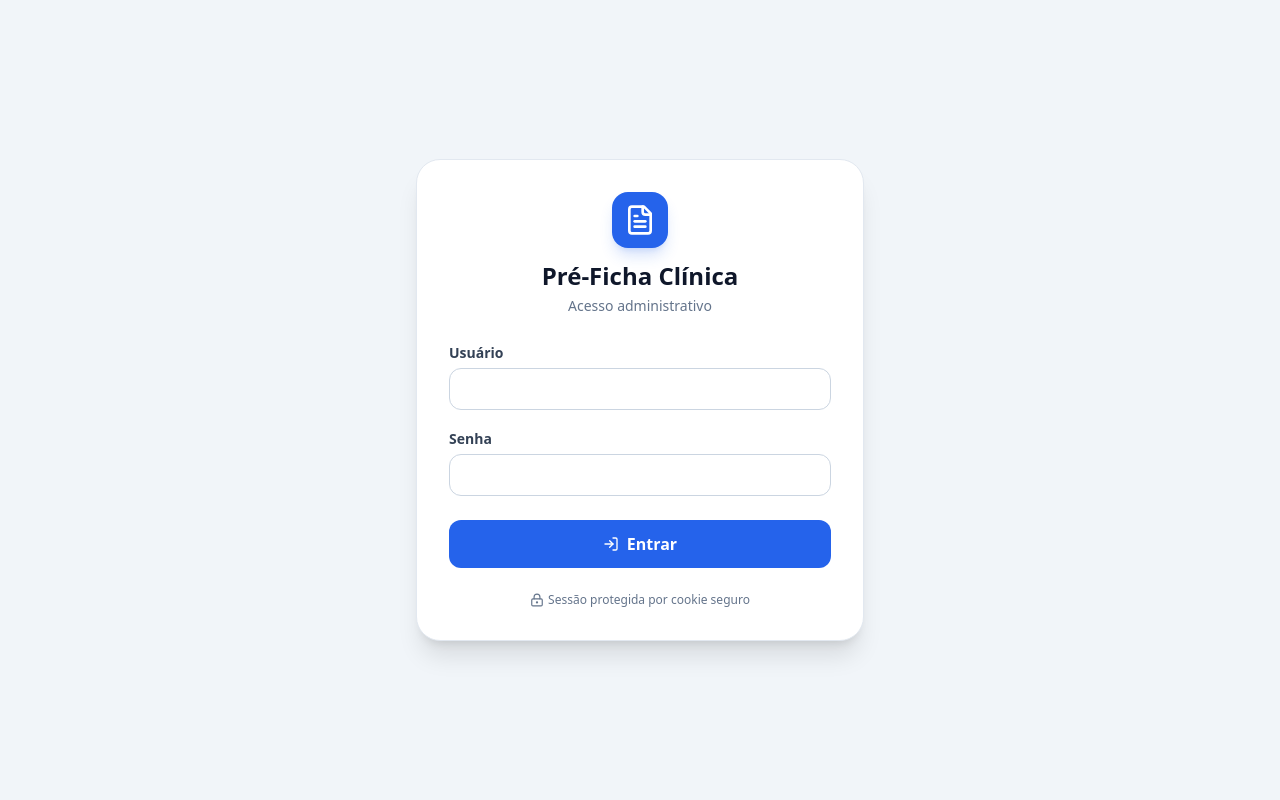
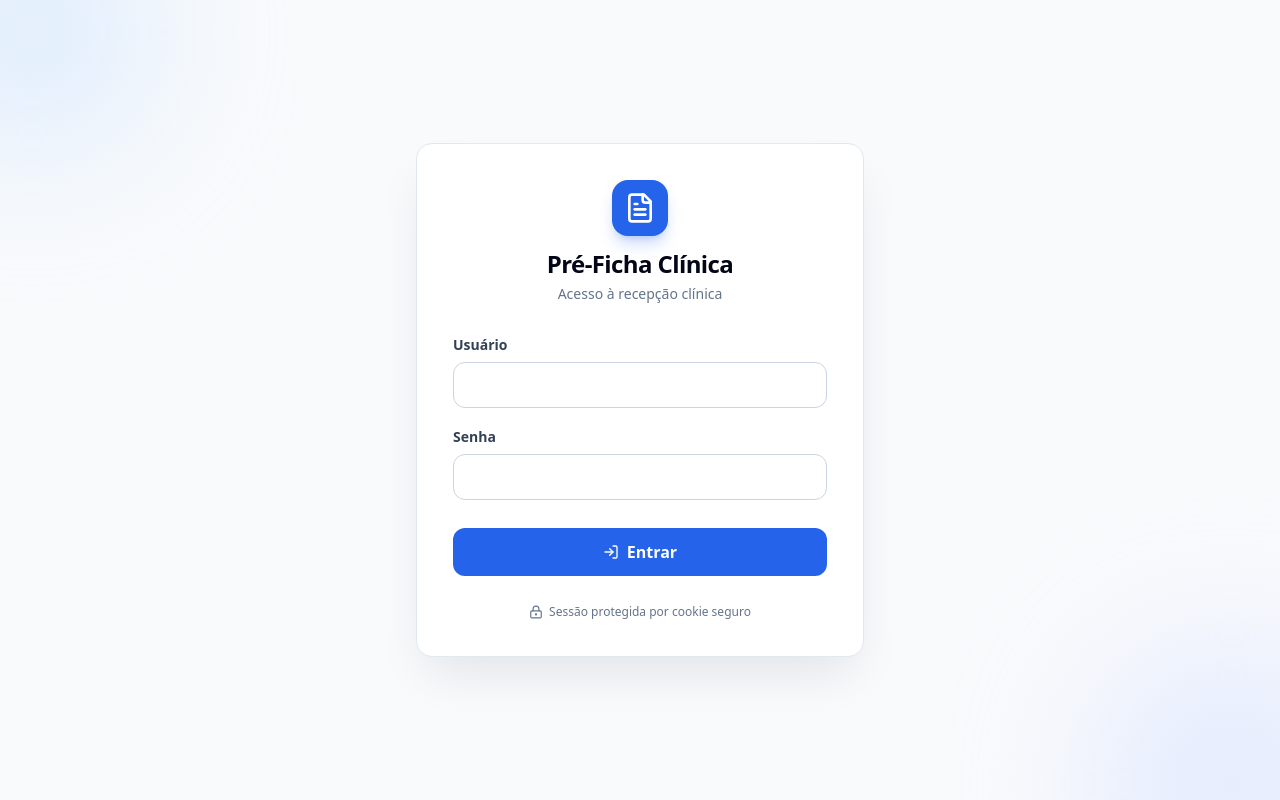
Before and after one commit to sscraul/pre-consulta, a React (Vite) app: page / in a window 1280 px wide. Built offline with nearby package versions, Linux system fonts and the light colour scheme; no server answers.

Commit message:
feat: redesign pre-ficha clinical flows

```diff
--- a/src/client/index.css
+++ b/src/client/index.css
@@ -19,6 +19,141 @@
     --border: 214.3 31.8% 91.4%;
     --input: 214.3 31.8% 91.4%;
     --ring: 221.2 83.2% 53.3%;
+    --shadow-card: 0 8px 24px rgba(15, 23, 42, 0.06);
+    --shadow-card-hover: 0 14px 30px rgba(15, 23, 42, 0.1);
+    --shadow-primary: 0 12px 22px rgba(37, 99, 235, 0.2);
+    --focus-ring: 0 0 0 3px rgba(37, 99, 235, 0.2);
+  }
+}
+
+@layer components {
+  .app-shell {
+    background: #f8fafc;
+    color: #0f172a;
+  }
+
+  .surface-card {
+    background: #fff;
+    border: 1px solid #e2e8f0;
+    border-radius: 1rem;
+    box-shadow: var(--shadow-card);
+  }
+
+  .primary-action {
+    min-height: 2.75rem;
+    border-radius: 0.75rem;
+    background: #2563eb;
+    color: #fff;
+    font-weight: 600;
+    transition: background-color 180ms ease, box-shadow 180ms ease, transform 180ms ease;
+  }
+
+  .primary-action:hover:not(:disabled) {
+    background: #1d4ed8;
+    box-shadow: var(--shadow-primary);
+  }
+
+  .primary-action:active:not(:disabled) {
+    transform: translateY(1px);
+  }
+
+  .primary-action:focus-visible,
+  .secondary-action:focus-visible,
+  .field-control:focus-visible {
+    outline: none;
+    box-shadow: var(--focus-ring);
+  }
+
+  .secondary-action {
+    min-height: 2.75rem;
+    border-radius: 0.75rem;
+    background: #eff6ff;
+    color: #1d4ed8;
+    font-weight: 600;
+    transition: background-color 180ms ease, color 180ms ease;
+  }
+
+  .secondary-action:hover {
+    background: #dbeafe;
+    color: #1e40af;
+  }
+
+  .field-control {
+    border: 1px solid #cbd5e1;
+    border-radius: 0.75rem;
+    background: #fff;
+    color: #0f172a;
+  }
+
+  .field-control:focus {
+    border-color: #2563eb;
+    outline: none;
+    box-shadow: var(--focus-ring);
+  }
+
+  .status-pill {
+    display: inline-flex;
+    align-items: center;
+    border-radius: 9999px;
+    border: 1px solid transparent;
+    padding: 0.25rem 0.625rem;
+    font-size: 0.75rem;
+    font-weight: 700;
+    line-height: 1rem;
+  }
+
+  .nav-item,
+  .nav-item-active,
+  .logout-action {
+    min-height: 2.75rem;
+    border-radius: 0.75rem;
+    font-size: 0.875rem;
+    font-weight: 600;
+    transition: background-color 180ms ease, color 180ms ease;
+  }
+
+  .nav-item {
+    color: #475569;
+  }
+
+  .nav-item:hover {
+    background: #f1f5f9;
+    color: #0f172a;
+  }
+
+  .nav-item-active {
+    background: #eff6ff;
+    color: #1d4ed8;
+    box-shadow: 0 1px 3px rgba(37, 99, 235, 0.1);
+  }
+
+  .logout-action {
+    min-width: 2.75rem;
+    color: #64748b;
+  }
+
+  .logout-action:hover {
+    background: #fff1f2;
+    color: #e11d48;
+  }
+
+  .loading-dot {
+    height: 0.625rem;
+    width: 0.625rem;
+    border-radius: 9999px;
+    background: #2563eb;
+  }
+
+  .conditional-toggle {
+    border: 1px solid #cbd5e1;
+    background: #f1f5f9;
+    color: #475569;
+  }
+
+  .conditional-toggle-active {
+    border-color: #fcd34d;
+    background: #fffbeb;
+    color: #92400e;
   }
 }
 
--- a/src/client/pages/Login.tsx
+++ b/src/client/pages/Login.tsx
@@ -29,39 +29,41 @@ export default function Login({ onLoggedIn }: { onLoggedIn: () => void }) {
   }
 
   return (
-    <main className="min-h-screen bg-slate-100 flex items-center justify-center p-4">
-      <form onSubmit={handleSubmit} className="w-full max-w-md bg-white rounded-3xl border border-slate-200 shadow-xl p-8 space-y-6">
-        <div className="text-center space-y-3">
-          <div className="mx-auto w-14 h-14 rounded-2xl bg-blue-600 text-white flex items-center justify-center shadow-lg shadow-blue-600/20">
+    <main className="app-shell relative flex min-h-screen items-center justify-center overflow-hidden p-4 sm:p-6">
+      <div className="pointer-events-none absolute -left-24 -top-24 h-64 w-64 rounded-full bg-blue-100/70 blur-3xl" />
+      <div className="pointer-events-none absolute -bottom-32 -right-24 h-72 w-72 rounded-full bg-indigo-100/70 blur-3xl" />
+      <form onSubmit={handleSubmit} className="surface-card relative w-full max-w-md space-y-7 p-6 shadow-2xl shadow-slate-900/10 sm:p-9">
+        <div className="space-y-3 text-center">
+          <div className="mx-auto flex h-14 w-14 items-center justify-center rounded-2xl bg-blue-600 text-white shadow-lg shadow-blue-600/25">
             <FileText className="w-8 h-8" />
           </div>
           <div>
-            <h1 className="text-2xl font-bold text-slate-900">Pré-Ficha Clínica</h1>
-            <p className="text-sm text-slate-500 mt-1">Acesso administrativo</p>
+            <h1 className="text-2xl font-bold tracking-tight text-slate-950">Pré-Ficha Clínica</h1>
+            <p className="mt-1 text-sm text-slate-500">Acesso à recepção clínica</p>
           </div>
         </div>
 
         {error && (
-          <div className="rounded-xl bg-rose-50 border border-rose-200 text-rose-700 px-3 py-2 text-sm flex items-center gap-2">
+          <div role="alert" className="flex items-start gap-2 rounded-xl border border-rose-200 bg-rose-50 px-3 py-2.5 text-sm text-rose-700">
             <AlertCircle className="w-4 h-4 shrink-0" /> {error}
           </div>
         )}
 
         <div className="space-y-4">
-          <label className="block space-y-1">
+          <label className="block space-y-1.5">
             <span className="text-sm font-semibold text-slate-700">Usuário</span>
-            <input value={username} onChange={(event) => setUsername(event.target.value)} autoComplete="username" required className="w-full rounded-xl border border-slate-300 px-3 py-2.5 text-sm focus:outline-none focus:border-blue-500" />
+            <input value={username} onChange={(event) => setUsername(event.target.value)} autoComplete="username" required className="field-control w-full px-3 py-3 text-base sm:text-sm" />
           </label>
-          <label className="block space-y-1">
+          <label className="block space-y-1.5">
             <span className="text-sm font-semibold text-slate-700">Senha</span>
-            <input type="password" value={password} onChange={(event) => setPassword(event.target.value)} autoComplete="current-password" required className="w-full rounded-xl border border-slate-300 px-3 py-2.5 text-sm focus:outline-none focus:border-blue-500" />
+            <input type="password" value={password} onChange={(event) => setPassword(event.target.value)} autoComplete="current-password" required className="field-control w-full px-3 py-3 text-base sm:text-sm" />
           </label>
         </div>
 
-        <button disabled={loading} className="w-full rounded-xl bg-blue-600 hover:bg-blue-700 disabled:opacity-50 text-white font-semibold py-3 flex items-center justify-center gap-2">
+        <button disabled={loading} className="primary-action flex w-full items-center justify-center gap-2 py-3 disabled:cursor-not-allowed disabled:opacity-50">
           <LogIn className="w-4 h-4" /> {loading ? 'Entrando...' : 'Entrar'}
         </button>
-        <p className="text-xs text-slate-500 text-center flex items-center justify-center gap-1"><LockKeyhole className="w-3.5 h-3.5" /> Sessão protegida por cookie seguro</p>
+        <p className="flex items-center justify-center gap-1.5 text-center text-xs text-slate-500"><LockKeyhole className="h-3.5 w-3.5" /> Sessão protegida por cookie seguro</p>
       </form>
     </main>
   );
--- a/src/client/pages/TemplateList.tsx
+++ b/src/client/pages/TemplateList.tsx
@@ -50,69 +50,71 @@ export default function TemplateList({ onEditTemplate, onOpenPatientLink }: Temp
   };
 
   if (loading) {
-    return <div className="p-8 text-center text-slate-500">Carregando questionários...</div>;
+    return <div className="surface-card flex items-center justify-center gap-3 p-10 text-sm text-slate-500"><span className="loading-dot animate-pulse" /> Carregando questionários...</div>;
   }
 
   return (
-    <div className="space-y-6">
-      <div className="flex flex-col sm:flex-row sm:items-center justify-between gap-4">
+    <div className="space-y-7">
+      <div className="flex flex-col gap-4 border-b border-slate-200/80 pb-6 sm:flex-row sm:items-end sm:justify-between">
         <div>
-          <h2 className="text-2xl font-bold text-slate-900">Questionários & Templates</h2>
-          <p className="text-sm text-slate-500">
+          <p className="mb-2 text-xs font-bold uppercase tracking-[0.18em] text-blue-700">Recepção clínica</p>
+          <h2 className="text-2xl font-bold tracking-tight text-slate-950 sm:text-3xl">Questionários</h2>
+          <p className="mt-2 max-w-2xl text-sm leading-6 text-slate-500">
             Selecione um questionário para enviar o link ao paciente ou editar sua estrutura.
           </p>
         </div>
+        <div className="flex items-center gap-2 text-xs font-semibold text-slate-600"><span className="h-2 w-2 rounded-full bg-emerald-500" /> Links ativos até você desativar</div>
       </div>
 
       {templates.length === 0 ? (
-        <div className="bg-white rounded-2xl p-12 border border-slate-200 text-center max-w-lg mx-auto space-y-4">
-          <div className="w-12 h-12 bg-blue-50 text-blue-600 rounded-full flex items-center justify-center mx-auto">
+        <div className="surface-card mx-auto max-w-xl space-y-5 p-8 text-center sm:p-12">
+          <div className="mx-auto flex h-14 w-14 items-center justify-center rounded-2xl bg-blue-50 text-blue-600 shadow-inner">
             <Sparkles className="w-6 h-6" />
           </div>
-          <h3 className="text-lg font-semibold text-slate-900">Nenhum questionário cadastrado</h3>
-          <p className="text-slate-500 text-sm">
+          <h3 className="text-lg font-semibold text-slate-950">Comece pela sua primeira ficha</h3>
+          <p className="text-sm leading-6 text-slate-500">
             Crie seu primeiro questionário do zero ou peça ajuda para a IA gerar um template em poucos segundos.
           </p>
           <button
             onClick={() => onEditTemplate()}
-            className="px-5 py-2.5 bg-blue-600 text-white rounded-xl font-medium text-sm hover:bg-blue-700 transition"
+            className="primary-action px-5 py-2.5 text-sm shadow-md shadow-blue-600/15"
           >
             Criar Primeiro Questionário
           </button>
         </div>
       ) : (
-        <div className="grid grid-cols-1 md:grid-cols-2 lg:grid-cols-3 gap-6">
+        <div className="grid grid-cols-1 gap-5 md:grid-cols-2 xl:grid-cols-3">
           {templates.map((tpl) => (
             <div
               key={tpl.id}
-              className="bg-white rounded-2xl border border-slate-200 hover:border-slate-300 transition-all p-6 flex flex-col justify-between shadow-sm hover:shadow-md"
+              className="surface-card group flex flex-col justify-between p-5 transition-all hover:-translate-y-0.5 hover:border-blue-200 hover:shadow-[var(--shadow-card-hover)] sm:p-6"
             >
               <div>
-                <div className="flex items-center justify-between gap-2 mb-3">
-                  <span className="px-2.5 py-1 rounded-full text-xs font-semibold bg-blue-50 text-blue-700 border border-blue-100">
+                <div className="mb-4 flex items-center justify-between gap-2">
+                  <span className="status-pill border-blue-100 bg-blue-50 text-blue-700">
                     {tpl.specialty || 'Geral'}
                   </span>
                   <span
-                    className={`text-xs font-medium px-2 py-0.5 rounded ${
+                    className={`status-pill ${
                       tpl.status === 'active'
-                        ? 'bg-emerald-50 text-emerald-700'
-                        : 'bg-amber-50 text-amber-700'
+                        ? 'border-emerald-100 bg-emerald-50 text-emerald-700'
+                        : 'border-amber-100 bg-amber-50 text-amber-700'
                     }`}
                   >
                     {tpl.status === 'active' ? 'Ativo' : 'Rascunho'}
                   </span>
                 </div>
 
-                <h3 className="font-bold text-slate-900 text-lg mb-2">{tpl.title}</h3>
-                <p className="text-slate-600 text-sm line-clamp-3 mb-6">
+                <h3 className="mb-2 text-lg font-bold tracking-tight text-slate-950">{tpl.title}</h3>
+                <p className="mb-6 line-clamp-3 text-sm leading-6 text-slate-600">
                   {tpl.description || 'Sem descrição cadastrada.'}
                 </p>
               </div>
 
-              <div className="pt-4 border-t border-slate-100 space-y-3">
+              <div className="space-y-3 border-t border-slate-100 pt-4">
                 <button
                   onClick={() => copyPatientLink(tpl.id)}
-                  className="w-full py-2 px-3 bg-blue-50 hover:bg-blue-100 text-blue-700 rounded-xl text-sm font-medium transition flex items-center justify-center gap-2 border border-blue-200"
+                  className="secondary-action flex min-h-11 w-full items-center justify-center gap-2 border border-blue-200 px-3 py-2 text-sm transition"
                 >
                   {copiedId === tpl.id ? (
                     <>
@@ -128,7 +130,7 @@ export default function TemplateList({ onEditTemplate, onOpenPatientLink }: Temp
                 <div className="flex items-center justify-between gap-2 text-xs">
                   <button
                     onClick={() => onOpenPatientLink(tpl.id)}
-                    className="text-slate-600 hover:text-slate-900 font-medium flex items-center gap-1 py-1"
+                    className="flex min-h-11 items-center gap-1 py-1 font-semibold text-slate-600 transition hover:text-slate-950 focus-visible:outline-none focus-visible:ring-2 focus-visible:ring-blue-500"
                   >
                     <ExternalLink className="w-3.5 h-3.5" /> Testar Formulário
                   </button>
@@ -136,14 +138,14 @@ export default function TemplateList({ onEditTemplate, onOpenPatientLink }: Temp
                   <div className="flex items-center gap-1">
                     <button
                       onClick={() => onEditTemplate(tpl.id)}
-                      className="p-1.5 text-slate-500 hover:text-slate-800 hover:bg-slate-100 rounded-lg transition"
+                      className="min-h-10 min-w-10 rounded-xl p-1.5 text-slate-500 transition hover:bg-slate-100 hover:text-slate-800 focus-visible:outline-none focus-visible:ring-2 focus-visible:ring-blue-500"
                       title="Editar"
                     >
                       <Edit className="w-4 h-4" />
                     </button>
                     <button
                       onClick={() => handleDelete(tpl.id)}
-                      className="p-1.5 text-rose-500 hover:text-rose-700 hover:bg-rose-50 rounded-lg transition"
+                      className="min-h-10 min-w-10 rounded-xl p-1.5 text-rose-500 transition hover:bg-rose-50 hover:text-rose-700 focus-visible:outline-none focus-visible:ring-2 focus-visible:ring-rose-500"
                       title="Excluir"
                     >
                       <Trash2 className="w-4 h-4" />
```
Also changed, not shown: src/client/App.tsx (+21 -14 lines), src/client/pages/PatientForm.tsx (+21 -21 lines), src/client/pages/ResponsesList.tsx (+29 -27 lines), src/client/pages/TemplateEditor.tsx (+16 -18 lines), 1 other file (tests, documents, lock files or other folders).
